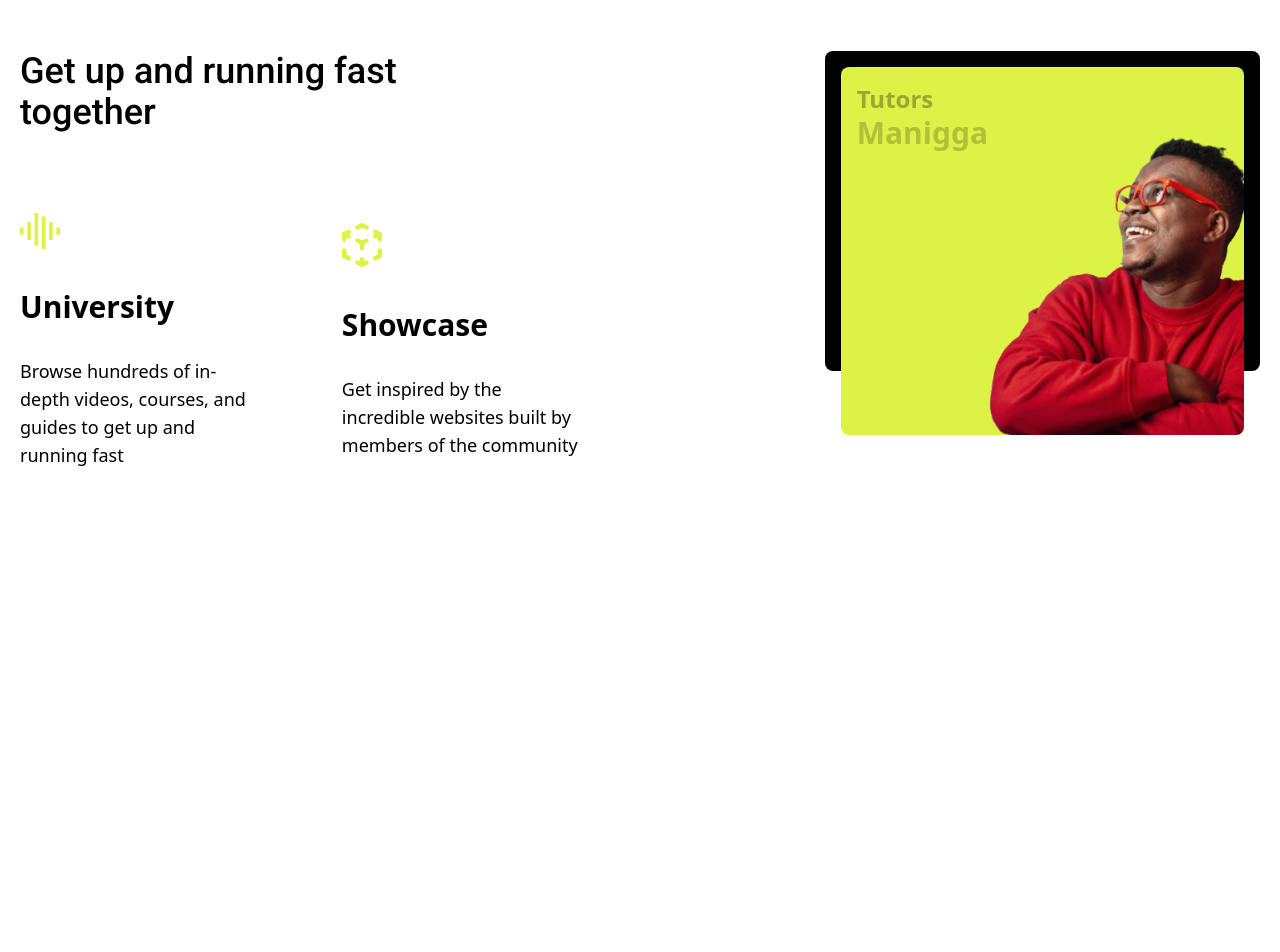
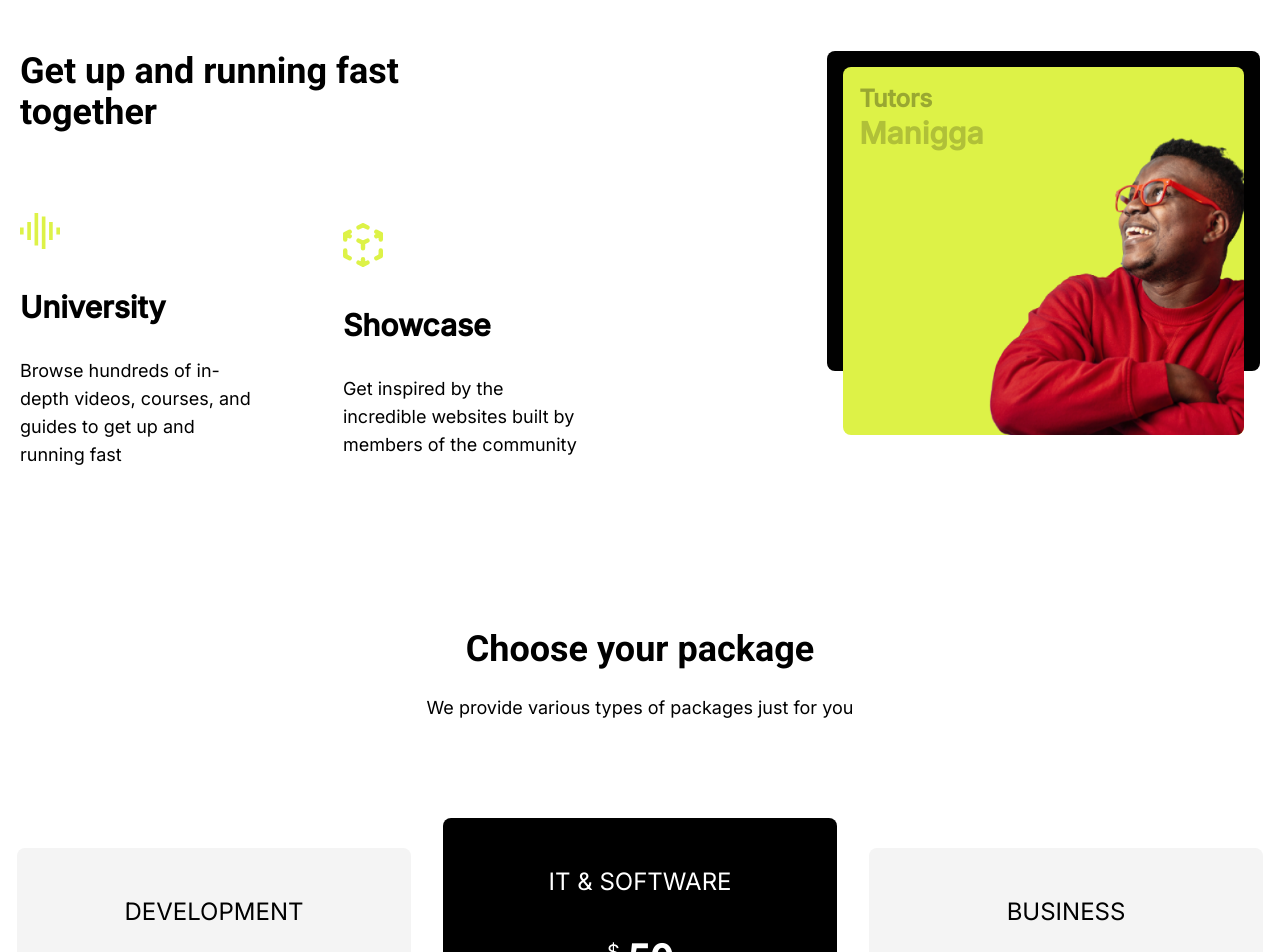
Before and after one commit to pujiragil/Mecode, a React (Vite) app: page / in a window 1280 px wide. Shown: the part 1848-2800 px from the top of the page. Before the commit the page ends 2397 px from the top, so only its background shows below. Built offline with nearby package versions, Linux system fonts and the light colour scheme.

Commit message:
add new price card

```diff
--- a/src/App.jsx
+++ b/src/App.jsx
@@ -3,6 +3,7 @@ import { HeroImage, HeroText } from "./components/Hero"
 import Platform from "./components/Platform"
 import Slider from "./components/Slider"
 import Section from "./components/Section"
+import Card from "./components/Card"
 
 function App() {
   return (
@@ -31,6 +32,7 @@ function App() {
       <div className="bg-white">
         <div className="container mx-auto">
           <Section/>
+          <Card/>
         </div>
       </div>
     </>
--- /dev/null
+++ b/src/components/Card/CardElements.jsx
@@ -0,0 +1,27 @@
+import card from '../../assets/new.svg'
+import { HeroTitle } from "../Hero/HeroElements"
+
+export const CardHeader = () => {
+  return (
+    <div className="flex flex-col justify-center items-center text-center mb-24">
+      <HeroTitle text="Choose your package" style="font-bold w-3/5 mb-6" />
+      <p className="font-inter text-lg w-3/5">We provide various types of packages just for you</p>
+    </div>
+  )
+}
+
+export const CardItem = ({ primary, style, title, price, modules }) => {
+  return (
+    <div className={`${primary ? 'h-[488px] lg:h-[548px]' : 'h-[425px] lg:h-[488px]'} ${style} lg:w-[394px] relative font-inter flex flex-col justify-between items-center text-center px-8 py-12 rounded-lg sm:w-3/4 `}>
+      <h3 className="text-2xl mb-5 uppercase">{title}</h3>
+      <p className="text-4xl font-bold flex justify-start items-start gap-x-2 mb-10"><span className="text-xl font-normal">$</span>{price}</p>
+      <div className="mb-5">
+        {modules.map((module, index) => (
+          <p className="text-lg mb-2" key={index}>{module}</p>
+        ))}
+      </div>
+      <button className={`${primary ? "bg-primary-card text-black" : "bg-white text-primary"} font-bold text-lg w-full rounded-lg py-4`}>Buy Now</button>
+      {primary && <img className="absolute top-40 left-20 w-10" src={card} alt="new" />}
+    </div>
+  )
+}
--- /dev/null
+++ b/src/components/Card/index.jsx
@@ -0,0 +1,17 @@
+import { CardHeader, CardItem } from "./CardElements"
+import { cardOne, cardThree, cardTwo } from "../../data/card/cardObj"
+
+const Card = () => {
+  return (
+    <div className="px-4">
+      <CardHeader />
+      <div className="flex flex-col lg:flex-row lg:gap-x-8 justify-center items-center">
+        <CardItem {...cardOne} />
+        <CardItem {...cardTwo} />
+        <CardItem {...cardThree} />
+      </div>
+    </div>
+  )
+}
+
+export default Card
--- a/src/components/Hero/HeroElements.jsx
+++ b/src/components/Hero/HeroElements.jsx
@@ -10,7 +10,7 @@ export const HeroTitle = ({ text, icon, style}) => {
       {icon === 'true' ? (
         <h1 className="text-4xl lg:text-5xl font-normal w-3/4 leading-title mb-7 lg:mb-14 font-roboto">Improve your skills by <BiCodeAlt className="text-white bg-black rounded-full w-10 h-10 p-2 text-2xl inline-block" /> study with coding</h1>
       ): (
-        <h1 className={`text-4xl ${style} font-medium leading-title font-roboto`}>{text}</h1>
+        <h1 className={`text-4xl ${style} leading-title font-roboto`}>{text}</h1>
       )}
     </>
   )
@@ -24,7 +24,7 @@ export const HeroParagraph = () => {
 
 export const HeroButton = () => {
   return (
-    <button className="text-white bg-black py-3 px-5 flex justify-center items-center gap-x-4 font-medium font-inter">
+    <button className="text-white bg-black py-3 px-5 flex justify-center items-center gap-x-4 font-medium font-roboto">
       Get Started <BsArrowUpRight className="inline-block font-medium"/>
     </button>
   )
--- a/src/components/Section/SectionElements.jsx
+++ b/src/components/Section/SectionElements.jsx
@@ -11,7 +11,7 @@ export const SectionOne = () => {
   return (
     <div className="flex flex-col lg:flex-row justify-center lg:justify-between lg:items-end items-center mb-20">
       <div className="mb-20 lg:order-2 lg:w-2/5">
-        <HeroTitle text="The language for building web pages" style="w-full mb-5 md:w-3/5" />
+        <HeroTitle text="The language for building web pages" style="w-full mb-5 md:w-3/5 font-bold" />
         <Paragraph text="Go live on a fast, reliable, and hassle-free hosting network that scales with your business with one click and go code!" width="w-full md:w-3/5 lg:w-11/12" mb="mb-8" />
         <Button text="Try it Yourself" icon={<BsArrowRight className="text-2xl" />} style="flex justify-center items-center gap-x-4 bg-primary-button text-primary font-medium w-full md:w-3/5 py-5 text-lg font-inter" />
       </div>
@@ -26,7 +26,7 @@ export const SectionOne = () => {
 export const SectionTwo = () => {
   return (
     <div className="md:flex flex-col justify-center lg:items-start items-center mb-14 md:mb-20">
-      <HeroTitle text="Get up and running fast together" style="w-full text-center lg:text-left mb-20 md:w-1/2"/>
+      <HeroTitle text="Get up and running fast together" style="w-full font-bold text-center lg:text-left mb-20 md:w-1/2"/>
       <div className="relative grid grid-cols-1 md:grid-cols-2 grid-rows-2 md:grid-rows-1 gap-y-28 lg:w-4/5 lg:content-start lg:justify-items-start">
         <CardSection logo={university} alt="university" title="University" paragraph="Browse hundreds of in-depth videos, courses, and guides to get up and running fast"/>
         <span className="md:hidden absolute w-full border-b-2 inset-y-1/2 border-main rounded-full"></span>
@@ -38,7 +38,7 @@ export const SectionTwo = () => {
 
 const CardSection = ({logo, alt, title, paragraph}) => {
   return (
-    <div className="flex flex-col items-center justify-center lg:items-start lg:text-left text-center font-inter">
+    <div className="flex flex-col items-center justify-center lg:items-start lg:text-start text-center font-inter">
       <img className="block w-10 mb-10" src={logo} alt={alt} />
       <h1 className="text-3xl font-bold mb-8">{title}</h1>
       <p className="w-3/4 text-lg">{paragraph}</p>
@@ -48,7 +48,7 @@ const CardSection = ({logo, alt, title, paragraph}) => {
 
 export const SectionImg = () => {
   return (
-    <div className="bg-primary-button w-full h-80 rounded-lg p-4 md:w-3/5 md:mx-auto">
+    <div className="bg-primary-button w-full h-80 rounded-lg p-4 md:w-3/5 md:mx-auto lg:max-w-[520px] mb-[278px] lg:mb-0">
       <div className="relative bg-primary-card w-full h-[368px] rounded-lg p-4 font-inter">
         <h2 className="text-black text-2xl font-bold opacity-30">Tutors</h2>
         <h2 className="text-black text-3xl font-bold opacity-20">Manigga</h2>
--- a/src/components/Section/index.jsx
+++ b/src/components/Section/index.jsx
@@ -3,9 +3,9 @@ import { SectionImg, SectionOne, SectionTwo } from './SectionElements'
 
 const Section = () => {
   return (
-    <div className="flex flex-col px-5 pt-8">
+    <div className="flex flex-col px-5 pt-8 lg:mb-20">
       <SectionOne />
-      <div className="lg:flex justify-between">
+      <div className="lg:flex justify-between items-start">
         <SectionTwo />
         <SectionImg />
       </div>
--- a/src/components/Slider/index.jsx
+++ b/src/components/Slider/index.jsx
@@ -10,7 +10,7 @@ const Slider = () => {
     <>
       <div className="relative p-4 md:pt-10 lg:pt-4 text-black h-slider min-h-fit lg:h-lg-slider lg:flex lg:items-center lg:justify-center">
         <div className="lg:w-3/4">
-          <HeroTitle text="Our Features Special For You" icon="false" style="w-3/4 mb-4"/>
+          <HeroTitle text="Our Features Special For You" icon="false" style="w-3/4 mb-4 font-bold"/>
           <Paragraph mb="mb-5" text="We provide various special features for all of you" width="w-1/2"/>
         </div>
         <img className="hidden lg:block absolute w-40 lg:left-60 lg:bottom-[140px] lg:-rotate-45" src={arrow} alt="arrow" />
--- /dev/null
+++ b/src/data/card/cardObj.jsx
@@ -0,0 +1,23 @@
+export const cardOne = {
+  primary: false,
+  style: "bg-main mb-8 text-black",
+  title: "development",
+  price: "10",
+  modules: ["1 Module Javascript","1 Module Human Resources"]
+}
+
+export const cardTwo = {
+  primary: true,
+  style: "bg-black mb-8 text-white",
+  title: "it & software",
+  price: "50",
+  modules: ["1 Module Javascript","1 Module Human Resources","2 Module Sales Temas","Pack Marketing Skills", "5 Module Study Case"]
+}
+
+export const cardThree = {
+  primary: false,
+  style: "bg-main mb-8 text-black",
+  title: "business",
+  price: "30",
+  modules: ["1 Module Javascript","1 Module Human Resources","2 Module Sales Teams"]
+}
--- a/tailwind.config.cjs
+++ b/tailwind.config.cjs
@@ -8,7 +8,7 @@ module.exports = {
     extend: {
       fontFamily: {
         'roboto': ['Roboto', 'sans-serif'],
-        'code': ['Source Code Pro', 'monospace']
+        'inter': ['Inter', 'sans-serif']
       },
       colors: {
         'primary': '#DDF247'
```
Also changed, not shown: src/assets/new.svg (added).
